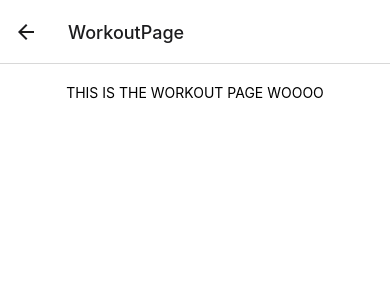
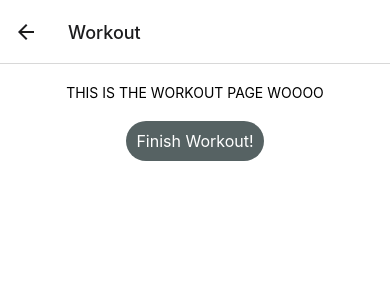
Before and after one commit to peilanzhang/GitFitProj, a React Native app: screen /WorkoutPage in a window 390 px wide. Shown: the top 300 px of the page. Built offline with nearby package versions, Linux system fonts and the light colour scheme.

Commit message:
Adding Post-workout Page

```diff
--- a/App.js
+++ b/App.js
@@ -4,6 +4,7 @@ import { NavigationContainer } from '@react-navigation/native';
 import { createStackNavigator } from '@react-navigation/stack';
 import HomePage from './HomePage';
 import WorkoutPage from './workoutPage';
+import PostWorkout from './postWorkout';
 
 const Stack = createStackNavigator();
 
@@ -14,10 +15,20 @@ export default function App() {
         <Stack.Screen
           name="Home"
           component={HomeScreen}
-          options={{ title: 'GitFit' }}
+          options={{ title: 'Welcome' }}
         />
-        <Stack.Screen name="HomePage" component={HomePage} />
-        <Stack.Screen name="WorkoutPage" component={WorkoutPage} />
+        <Stack.Screen name="HomePage"
+        component={HomePage}
+        options={{ title: 'Home' }}
+        />
+        <Stack.Screen name="WorkoutPage"
+        component={WorkoutPage}
+        options={{ title: 'Workout' }}
+        />
+        <Stack.Screen name="PostWorkout"
+        component={PostWorkout}
+        options={{title: 'Congrats'}}
+        />
       </Stack.Navigator>
     </NavigationContainer>
   );
--- a/HomePage.jsx
+++ b/HomePage.jsx
@@ -2,7 +2,6 @@ import React from 'react';
 import { StyleSheet, Text, View, TouchableOpacity } from 'react-native';
 import { NavigationContainer } from '@react-navigation/native';
 import { createStackNavigator } from '@react-navigation/stack';
-import WorkoutPage from './workoutPage';
 
 const Stack = createStackNavigator()
 
--- /dev/null
+++ b/postWorkout.jsx
@@ -0,0 +1,22 @@
+import React from 'react';
+import { StyleSheet, Text, View, TouchableOpacity } from 'react-native';
+
+export default function workoutPage() {
+  return (
+    <View style={styles.container}>
+      <Text>Nice Work!</Text>
+
+    </View>
+
+  );
+}
+
+const styles = StyleSheet.create({
+  container: {
+    flex: 1,
+    backgroundColor: '#fff',
+    alignItems: 'center',
+    paddingTop: 20,
+    paddingHorizontal: 16,
+  }
+});
--- a/workoutPage.jsx
+++ b/workoutPage.jsx
@@ -1,11 +1,20 @@
 import React from 'react';
 import { StyleSheet, Text, View, TouchableOpacity } from 'react-native';
+import { NavigationContainer } from '@react-navigation/native';
+import { createStackNavigator } from '@react-navigation/stack';
 
-export default function workoutPage() {
+export default function workoutPage({ navigation}) {
+  const handlePostWorkout = () => {
+    navigation.navigate('PostWorkout');
+  };
+
   return (
     <View style={styles.container}>
       <Text>THIS IS THE WORKOUT PAGE WOOOO</Text>
 
+      <TouchableOpacity onPress={handlePostWorkout} style={styles.button}>
+        <Text style={styles.buttonText}>Finish Workout!</Text>
+      </TouchableOpacity>
     </View>
 
   );
@@ -18,5 +27,18 @@ const styles = StyleSheet.create({
     alignItems: 'center',
     paddingTop: 20,
     paddingHorizontal: 16,
-  }
+  },
+  button: {
+    marginTop: 20,
+    padding: 10,
+    backgroundColor: '#566263',
+    borderRadius: 20,
+  },
+  buttonText: {
+    color: '#fff',
+    fontSize: 16,
+  },
+  workoutContent: {
+    marginTop: 20,
+  },
 });
```
